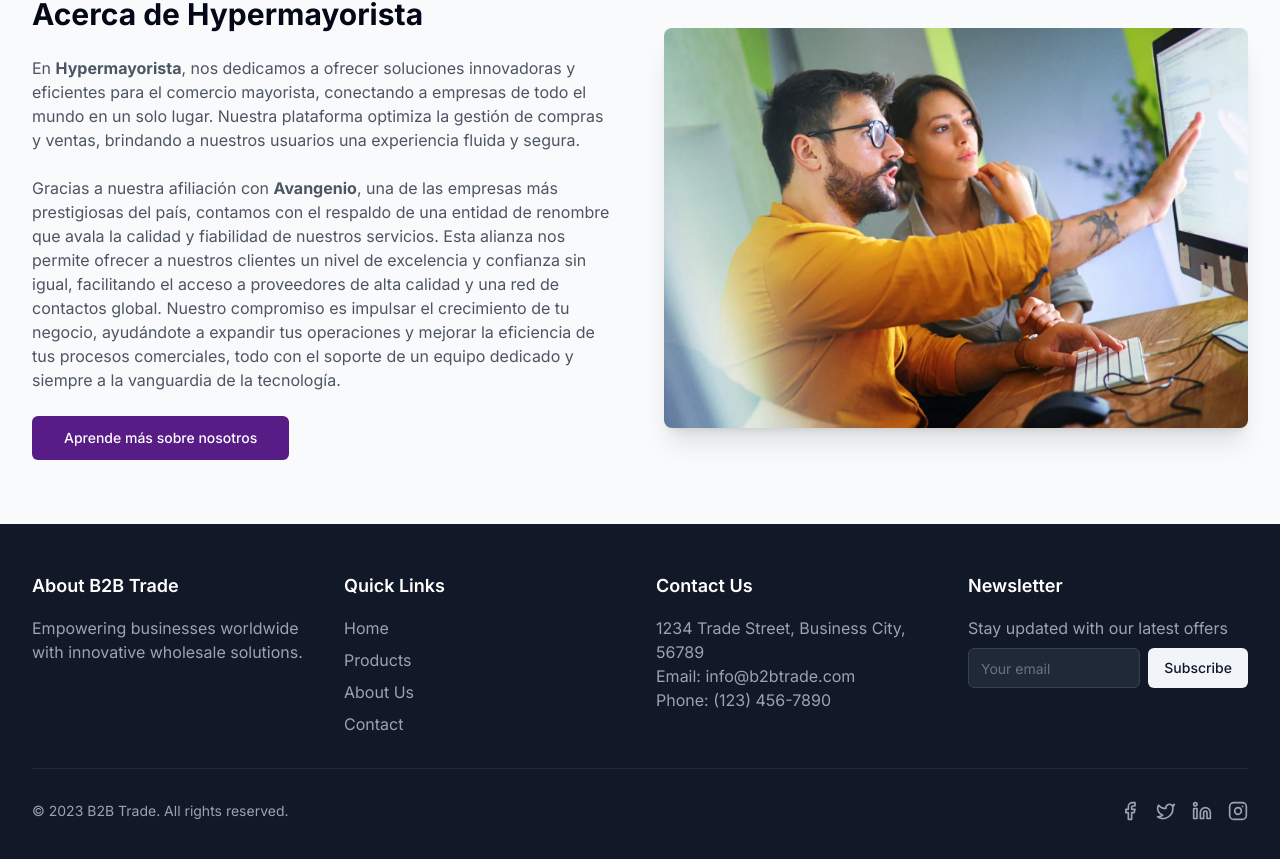
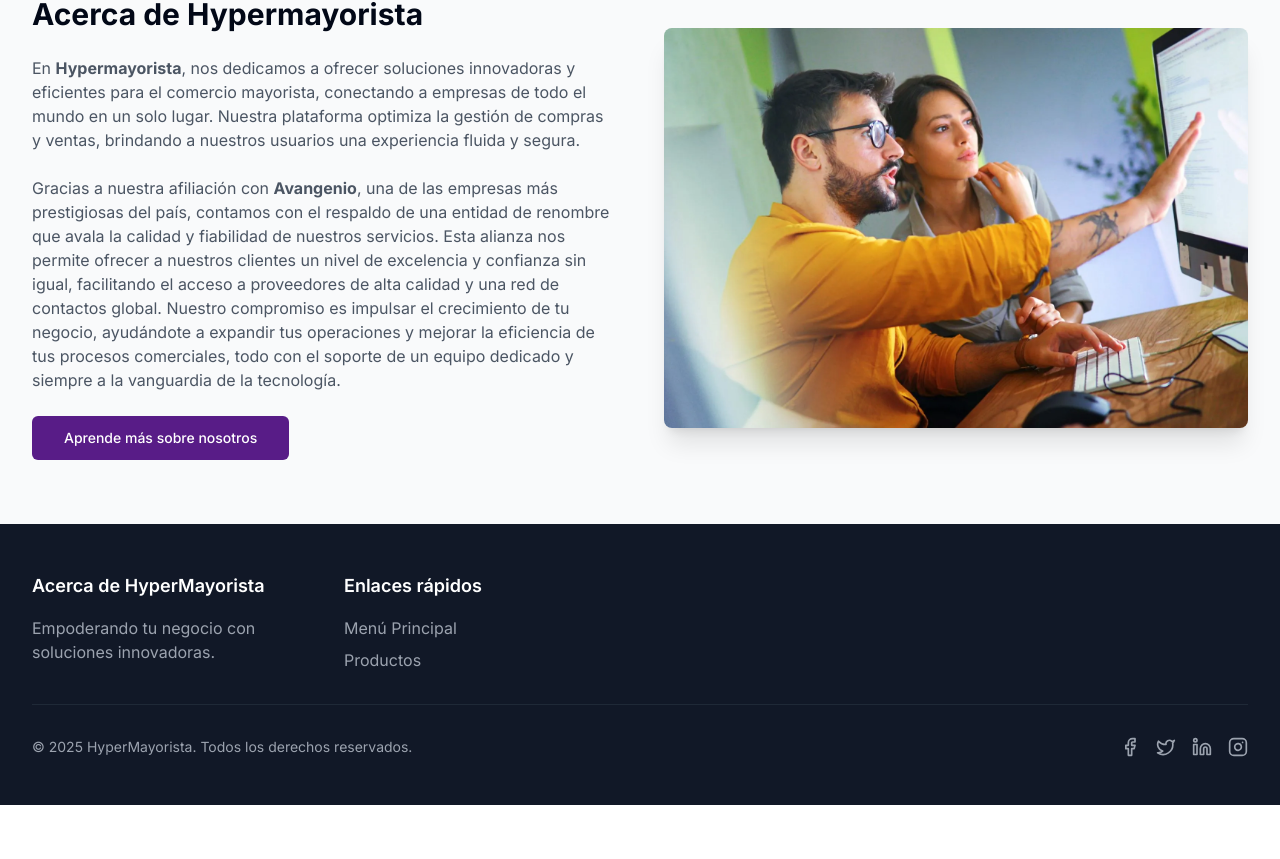
Before and after one commit to gsi-kevincarrera/hypermayorista, a Next.js app: page / in a window 1280 px wide. Shown: the part 2818-3677 px from the top of the page. After the commit the page ends 3623 px from the top, so only its background shows below. Built offline with nearby package versions, Linux system fonts and the light colour scheme; no server answers; the database is empty.

Commit message:
feat: localize footer content to Spanish and update copyright year

```diff
--- a/src/components/footer.tsx
+++ b/src/components/footer.tsx
@@ -14,58 +14,43 @@ export default function Footer() {
       <div className='container mx-auto px-4 sm:px-6 lg:px-8 py-12'>
         <div className='grid grid-cols-1 md:grid-cols-2 lg:grid-cols-4 gap-8'>
           <div>
-            <h3 className='text-lg font-semibold mb-4'>About B2B Trade</h3>
+            <h3 className='text-lg font-semibold mb-4'>
+              Acerca de HyperMayorista
+            </h3>
             <p className='text-gray-400'>
-              Empowering businesses worldwide with innovative wholesale
-              solutions.
+              Empoderando tu negocio con soluciones innovadoras.
             </p>
           </div>
           <div>
-            <h3 className='text-lg font-semibold mb-4'>Quick Links</h3>
+            <h3 className='text-lg font-semibold mb-4'>Enlaces rápidos</h3>
             <ul className='space-y-2'>
               <li>
                 <Link
-                  href='#'
+                  href='/'
                   className='text-gray-400 hover:text-white transition-colors'
                 >
-                  Home
+                  Menú Principal
                 </Link>
               </li>
               <li>
                 <Link
-                  href='#'
+                  href='/products'
                   className='text-gray-400 hover:text-white transition-colors'
                 >
-                  Products
-                </Link>
-              </li>
-              <li>
-                <Link
-                  href='#'
-                  className='text-gray-400 hover:text-white transition-colors'
-                >
-                  About Us
-                </Link>
-              </li>
-              <li>
-                <Link
-                  href='#'
-                  className='text-gray-400 hover:text-white transition-colors'
-                >
-                  Contact
+                  Productos
                 </Link>
               </li>
             </ul>
           </div>
-          <div>
+          {/* <div>
             <h3 className='text-lg font-semibold mb-4'>Contact Us</h3>
             <p className='text-gray-400'>
               1234 Trade Street, Business City, 56789
             </p>
             <p className='text-gray-400'>Email: info@b2btrade.com</p>
             <p className='text-gray-400'>Phone: (123) 456-7890</p>
-          </div>
-          <div>
+          </div> */}
+          {/* <div>
             <h3 className='text-lg font-semibold mb-4'>Newsletter</h3>
             <p className='text-gray-400 mb-2'>
               Stay updated with our latest offers
@@ -78,11 +63,11 @@ export default function Footer() {
               />
               <Button variant='secondary'>Subscribe</Button>
             </div>
-          </div>
+          </div> */}
         </div>
         <div className='mt-8 pt-8 border-t border-gray-800 flex flex-col sm:flex-row justify-between items-center'>
           <p className='text-gray-400 text-sm'>
-            &copy; 2023 B2B Trade. All rights reserved.
+            &copy; 2025 HyperMayorista. Todos los derechos reservados.
           </p>
           <div className='flex space-x-4 mt-4 sm:mt-0'>
             <Link
```
